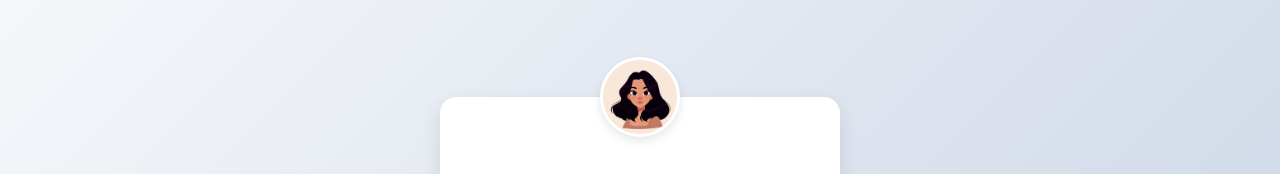
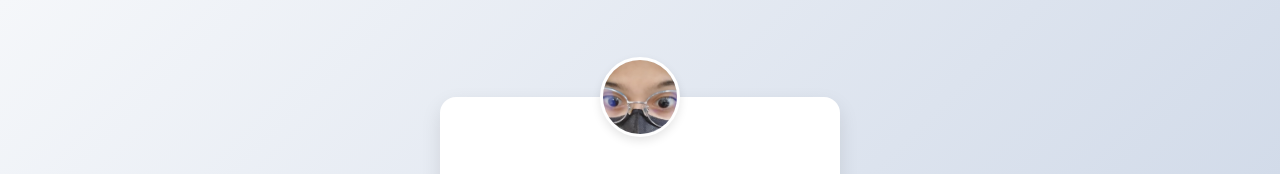
Before and after one commit to rifdahtulaisya/link-rifdah, a plain HTML site: page index.html in a window 1280 px wide. Shown: the top 174 px of the page. Drawn offline with nearby package versions, Linux system fonts and the light colour scheme.

Commit message:
Update index.html

```diff
--- a/index.html
+++ b/index.html
@@ -156,7 +156,7 @@
 <body>
     <div class="container">
         <div class="profile-photo">
-            <img src="./assets/img/foto.jpeg" alt="Profile Photo">
+            <img src="./assets/img/profile.jpg" alt="Profile Photo">
         </div>
         <h1>MEDSOS</h1>
         <ul class="link-list">
```
